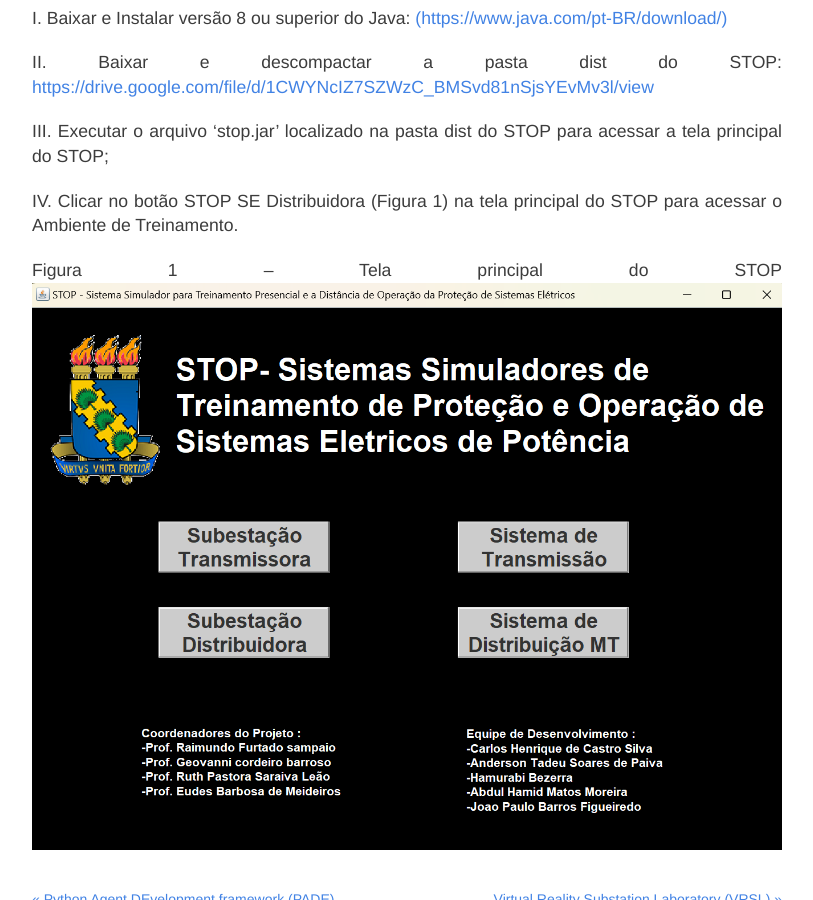
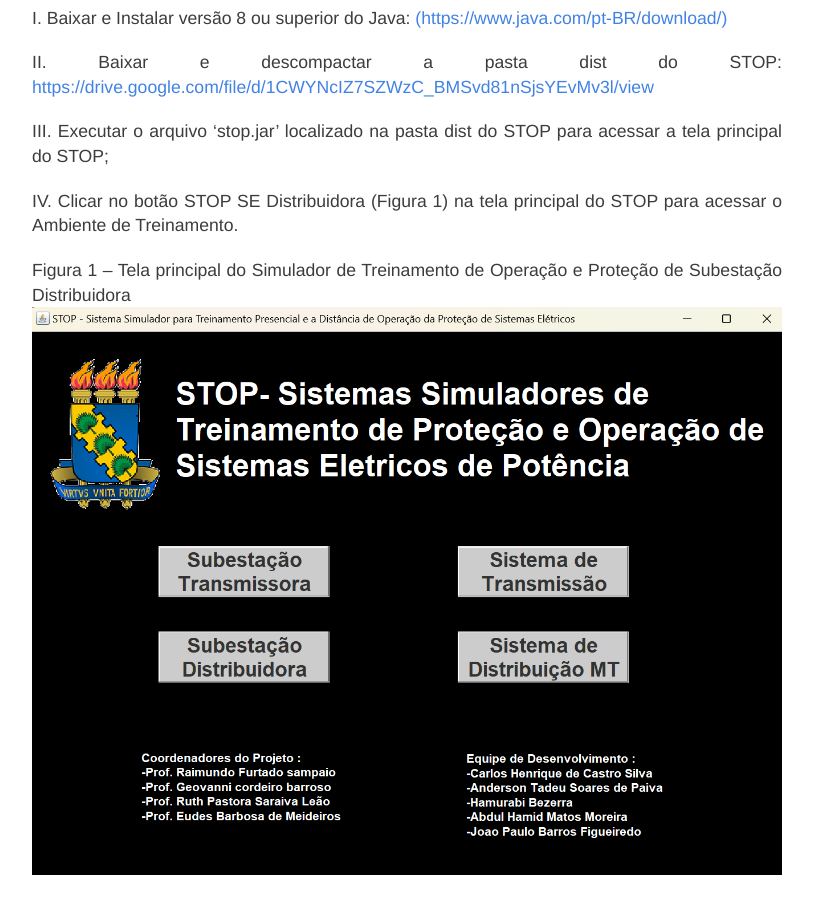
Before and after one commit to Gabriell89222/Gabriell89222.github.io, a Jekyll site: the page built from _posts/2024-04-18-stop.md, in a window 1280 px wide and 900 px high, scrolled down 1136 px. Shown: the whole window, without its empty margins (233-1046 px from the left). Built offline with Jekyll 4.4.1, drawn with Linux system fonts in a browser that asks for light colours.

Commit message:
Ajuste na pág. STOP v-1.4

```diff
--- a/_posts/2024-04-18-stop.md
+++ b/_posts/2024-04-18-stop.md
@@ -49,5 +49,5 @@ III. Executar o arquivo ‘stop.jar’ localizado na pasta dist do STOP para ace
 
 IV. Clicar no botão STOP SE Distribuidora (Figura 1) na tela principal do STOP para acessar o Ambiente de Treinamento.
 
-Figura 1 – Tela principal do STOP
+Figura 1 – Tela principal do Simulador de Treinamento de Operação e Proteção de Subestação Distribuidora
 ![Foto-1](/images/ST.png)
```
